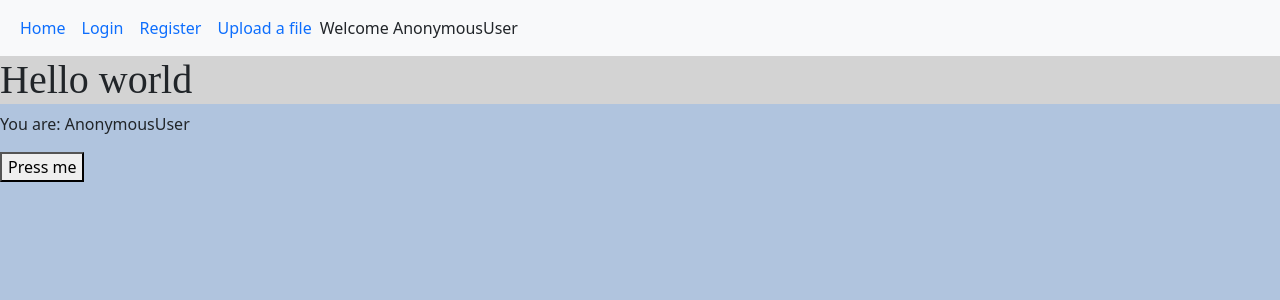
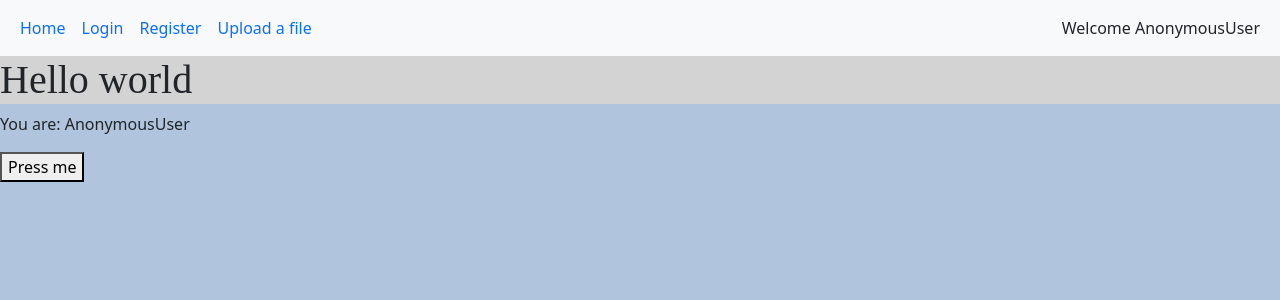
Before and after one commit to IsaiahST2020/SeniorDesignProject, a Django app: page / in a window 1280 px wide. Shown: the top 300 px of the page. Run offline with Django 3.2, Linux system fonts and the light colour scheme.

Commit message:
Made login user show up on the right of the navbar

```diff
--- a/templates/base.html
+++ b/templates/base.html
@@ -21,13 +21,13 @@
                     <span class="navbar-toggler-icon"></span>
                 </button>
                 <div class="collapse navbar-collapse" id="collapsibleNavbar">
-                    <ul class="navbar-nav">
+                    <ul class="navbar-nav me-auto">
                         <li class="nav-item"><a class="nav-link" href="/">Home</a></li>
                         <li class="nav-item"><a class="nav-link" href="/login">Login</a></li>
                         <li class="nav-item"><a class="nav-link" href="/register">Register</a></li>
                         <li class="nav-item"><a class="nav-link" href="/upload">Upload a file</a></li>
                     </ul>
-                    <span class="navbar-text d-flex">Welcome {{ request.user}}</span>
+                    <span class="navbar-text me-2">Welcome {{ request.user}}</span>
                 </div>
             </div>
         </nav>
```
